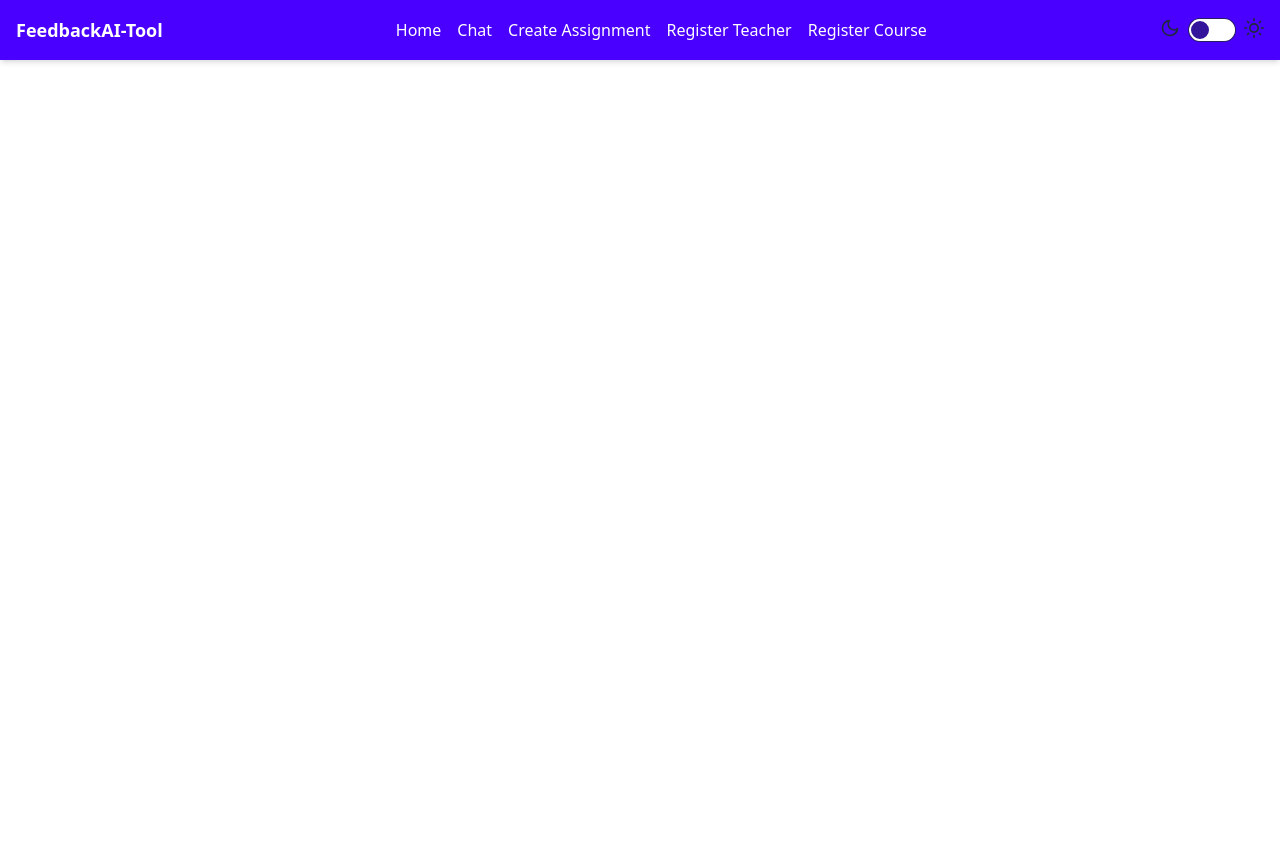
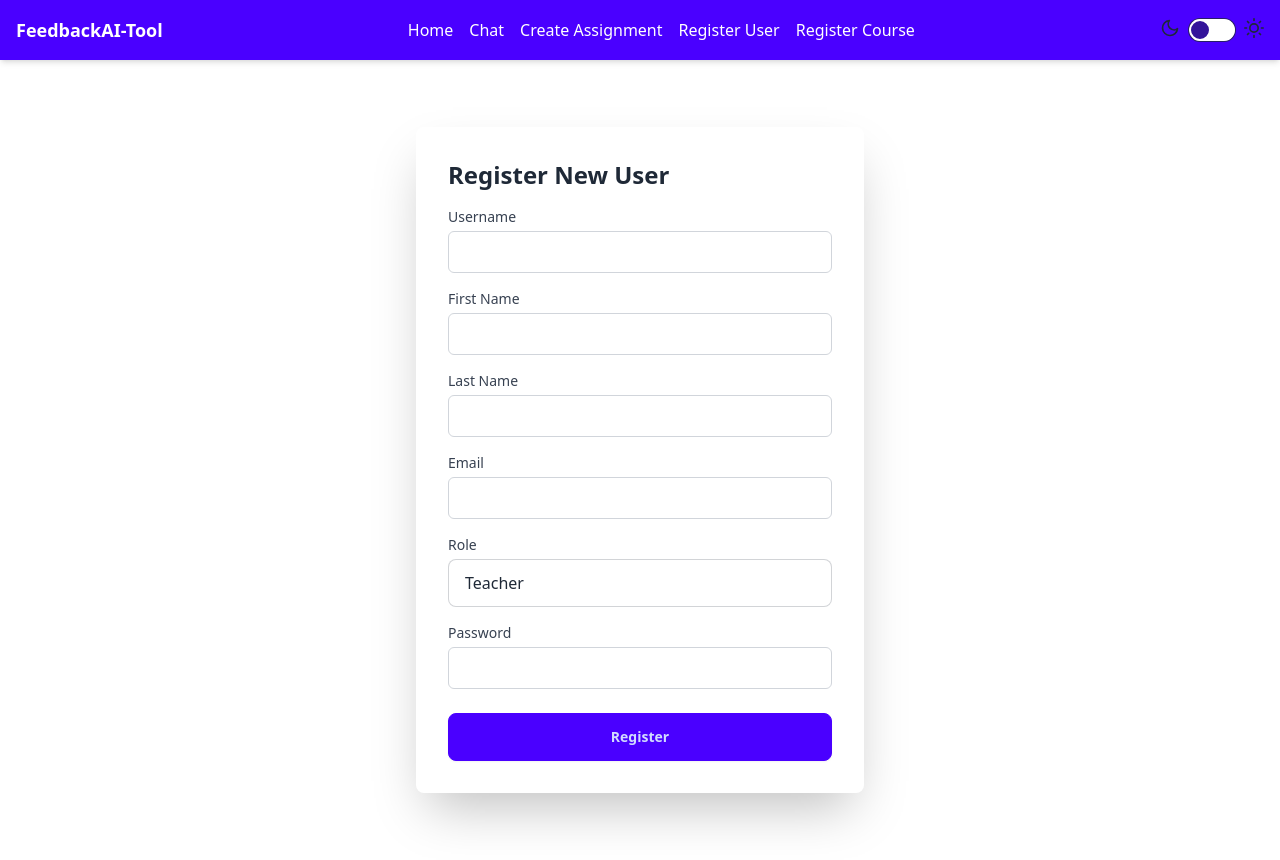
Before and after one commit to afstudeerprojecten/FeedbackAI-Tool, a React (Vite) app: page /FeedbackAI-Tool/registeruser in a window 1280 px wide. Before the commit the page ends 800 px from the top, so only its background shows below. Built offline with nearby package versions, Linux system fonts and the light colour scheme.

Commit message:
Update component and route names

```diff
--- a/src/App.tsx
+++ b/src/App.tsx
@@ -4,7 +4,7 @@ import Home from './pages/Home'; // Assuming you have a Home component
 import Navbar from './components/Navbar';
 import ChatPage from './pages/ChatPage'; // Assuming you have a ChatPage component
 import FormPage from './pages/FormPage';
-import RegisterTeacherForm from './components/RegisterUserForm';
+import RegisterUserForm from './components/RegisterUserForm';
 import CourseRegistrationPage from './pages/CourseRegistrationPage';
 
 const App: React.FC = () => {
@@ -15,7 +15,7 @@ const App: React.FC = () => {
         <Route path="/" element={<Home />} />
         <Route path="/chat" element={<ChatPage />} />
         <Route path="/assignment" element={<FormPage />} />
-        <Route path="/registerteacher" element={<RegisterTeacherForm />} />
+        <Route path="/registeruser" element={<RegisterUserForm />} />
         <Route path="/registercourse" element={<CourseRegistrationPage />} />
         {/* Add more routes as needed */}
       </Routes>
--- a/src/components/Navbar.tsx
+++ b/src/components/Navbar.tsx
@@ -11,7 +11,7 @@ const Navbar: React.FC = () => {
                     <Link to="/" className="text-white hover:text-primary-light transition-colors duration-200">Home</Link>
                     <Link to="/chat" className="text-white hover:text-primary-light transition-colors duration-200">Chat</Link>
                     <Link to="/assignment" className="text-white hover:text-primary-light transition-colors duration-200">Create Assignment</Link>
-                    <Link to="/registerteacher" className="text-white hover:text-primary-light transition-colors duration-200">Register Teacher</Link>
+                    <Link to="/registeruser" className="text-white hover:text-primary-light transition-colors duration-200">Register User</Link>
                     <Link to="/registercourse" className="text-white hover:text-primary-light transition-colors duration-200">Register Course</Link>
                     {/* Add more navigation links as needed */}
                 </div>
--- a/src/components/RegisterUserForm.tsx
+++ b/src/components/RegisterUserForm.tsx
@@ -5,7 +5,7 @@ const RegisterUserForm: React.FC = () => {
     <div className="min-h-screen bg-base flex items-center justify-center">
       <div className="bg-base rounded-lg shadow-2xl p-8 max-w-md w-full">
         <form>
-          <h2 className="text-2xl font-semibold mb-4">Register Teacher</h2>
+          <h2 className="text-2xl font-semibold mb-4">Register New User</h2>
           <div className="mb-4">
             <label htmlFor="username" className="block text-sm font-medium text-gray-700">Username</label>
             <input type="text" id="username" name="username" className="mt-1 p-2 block w-full border border-gray-300 rounded-md focus:outline-none focus:ring-indigo-500 focus:border-indigo-500" />
```
